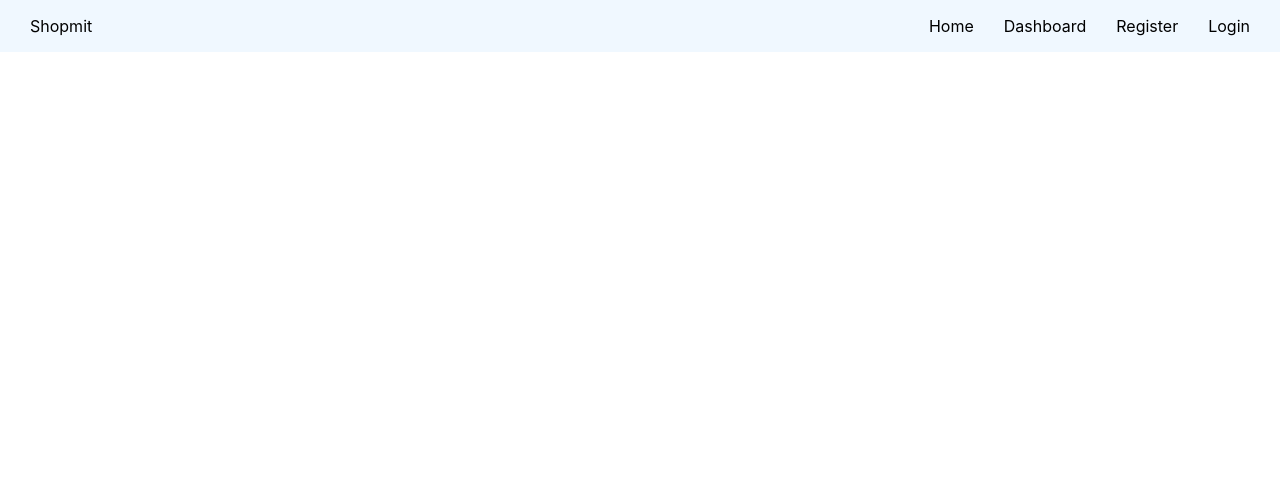
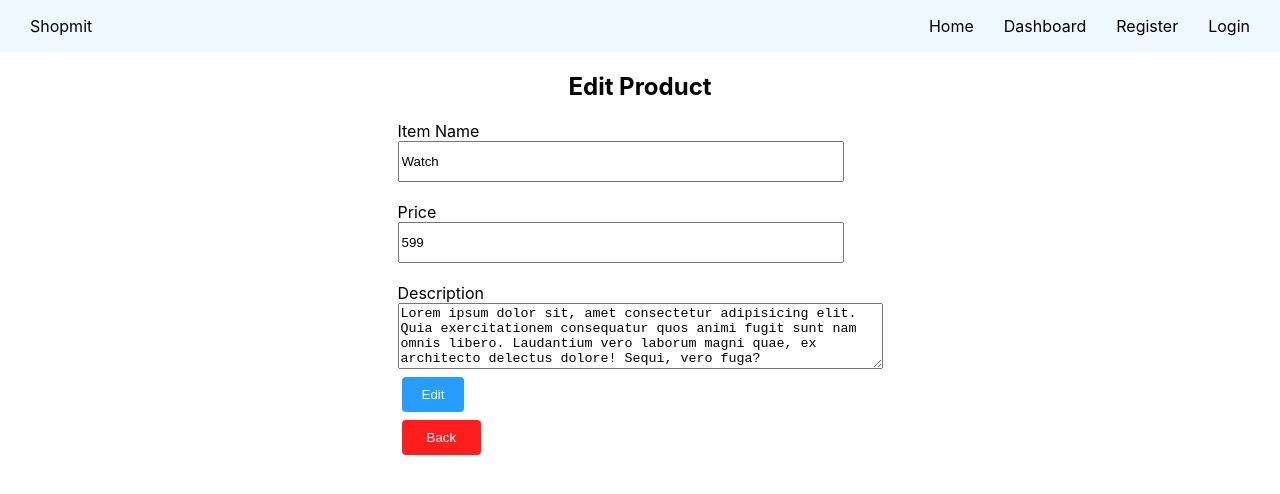
Before and after one commit to Nfon-Carl/Online-Store, a React (Create React App) app: page /dashboard/product/edit/1 in a window 1280 px wide. Shown: the top 494 px of the page. Built offline with nearby package versions, Linux system fonts and the light colour scheme; data requests are answered from the project's data file.

Commit message:
completed edit and delete functionalities

```diff
--- a/data/db.json
+++ b/data/db.json
@@ -1,10 +1,10 @@
 {
   "products": [
     {
-      "title": "Whatever",
-      "image": "/images/camera.jpg",
-      "price": "553",
+      "title": "Watch",
+      "price": "599",
       "description": "Lorem ipsum dolor sit, amet consectetur adipisicing elit. Quia exercitationem consequatur quos animi fugit sunt nam omnis libero. Laudantium vero laborum magni quae, ex architecto delectus dolore! Sequi, vero fuga?",
+      "image": "/images/mac.png",
       "id": "1"
     },
     {
@@ -51,29 +51,24 @@
     },
     {
       "title": "Air Force One's",
+      "price": "220",
+      "description": "Lorem ipsum dolor sit, amet consectetur adipisicing elit. Quia exercitationem consequatur quos animi fugit sunt nam omnis libero. Laudantium vero laborum magni quae, ex architecto delectus dolore! Sequi, vero fuga?",
       "image": "/images/Airforce.jpg",
-      "price": "120",
-      "description": "Lorem ipsum dolor sit, amet consectetur adipisicing elit. Quia exercitationem consequatur quos animi fugit sunt nam omnis libero. Laudantium vero laborum magni quae, ex architecto delectus dolore! Sequi, vero fuga?",
       "id": "8"
     },
     {
-      "title": "Test Product",
-      "price": "200",
-      "description": "this is a test product",
-      "id": "86xRHFr"
+      "title": "HP Pavilon 2020",
+      "price": "2300",
+      "description": "HP pavilon made in 2023 this pc is designed to dahs ahsd a sdasjd a sdasd asd asd",
+      "image": "/images/mac.png",
+      "id": "DC7V8iS"
     },
     {
-      "title": "benz",
-      "price": "1200",
-      "description": "forfma sd; asd asm dad asmdasd ",
-      "id": "NsINktJ"
-    },
-    {
-      "title": "qqwqwqwea",
-      "price": "asdasdasd",
-      "description": "asdasdasdasdasdaasdasd asd asda sdasd",
+      "title": "Dell latitude 13",
+      "price": "200",
+      "description": "this is a very fast pc which can ado a ask ad asdm asdma sdsd sad asds",
       "image": "/images/mac.png",
-      "id": "YOxZhLw"
+      "id": "Tvolx_u"
     }
   ]
 }
--- a/src/App.css
+++ b/src/App.css
@@ -1,4 +1,5 @@
 .navbar {
+  /* position: fixed; */
   display: flex;
   justify-content: space-between;
   padding: 0px 30px;
@@ -78,7 +79,7 @@ a {
   display: flex;
   justify-content: center;
   align-items: center;
-  height: 60vh;
+  height: 90vh;
 }
 
 .search-bar {
--- a/src/App.js
+++ b/src/App.js
@@ -31,7 +31,12 @@ function App() {
           <Route exact path="/" element={<Home />} />
           <Route exact path="/dashboard" element={<Dashboard />} />
           <Route exact path="/dasboard/create" element={<CreateProd />} />
-          <Route exact path="/dashboard/edit" element={<EditProd />} />
+          <Route
+            exact
+            path="dashboard/product/edit/:id"
+            element={<EditProd />}
+          />
+          {/* <Route exact path="/dashboard/product/edit" element={<CreateProd />} /> */}
         </Routes>
       </Router>
     </>
--- a/src/components/dashboard.jsx
+++ b/src/components/dashboard.jsx
@@ -1,6 +1,6 @@
 import { DotSpinner } from "@uiball/loaders";
 import useFetch from "./useFetch";
-import { Link } from "react-router-dom";
+import { Link, useNavigate } from "react-router-dom";
 
 const Dashboard = () => {
   const {
@@ -9,6 +9,29 @@ const Dashboard = () => {
     Error,
   } = useFetch("http://localhost:8002/products");
   console.log(products);
+  const navigate = useNavigate();
+
+  const loadEdit = (id) => {
+    console.log(id);
+    navigate("/dashboard/product/edit/" + id);
+  };
+
+  const deleteProduct = (id) => {
+    if (window.confirm("Do you want to delete this Product ?")) {
+      fetch("http://localhost:8002/products/" + id, {
+        method: "DELETE",
+      })
+        .then((res) => {
+          window.location.reload();
+
+          alert("Removed successfully.");
+        })
+        .catch((err) => {
+          console.log(err.message);
+        });
+    }
+  };
+
   return (
     <>
       {isPending && (
@@ -46,8 +69,22 @@ const Dashboard = () => {
                         <button className="details-btn">
                           <a href={`/product-details/${item.id}`}>Details</a>
                         </button>
-                        <button className="edit-btn">Edit</button>
-                        <button className="delete-btn">Delete</button>
+                        <button
+                          className="edit-btn"
+                          onClick={() => {
+                            loadEdit(item.id);
+                          }}
+                        >
+                          Edit
+                        </button>
+                        <button
+                          className="delete-btn"
+                          onClick={() => {
+                            deleteProduct(item.id);
+                          }}
+                        >
+                          Delete
+                        </button>
                       </div>
                     </td>
                   </tr>
--- a/src/components/editProd.jsx
+++ b/src/components/editProd.jsx
@@ -1,5 +1,104 @@
+import useFetch from "./useFetch";
+import { DotSpinner } from "@uiball/loaders";
+import { useNavigate } from "react-router-dom";
+import { useEffect, useState } from "react";
+import { Link } from "react-router-dom";
+import { useParams } from "react-router-dom";
+
 const EditProd = () => {
-  return <></>;
+  const { id } = useParams();
+  const navigate = useNavigate();
+  //   const image = "/images/mac.png";
+
+  useEffect(() => {
+    fetch("http://localhost:8002/products/" + id)
+      .then((res) => {
+        return res.json();
+      })
+      .then((resp) => {
+        setTitle(resp.title);
+        setPrice(resp.price);
+        setDescription(resp.description);
+        setImage(resp.image);
+      })
+      .catch((err) => {
+        console.log(err.message);
+      });
+  }, []);
+
+  const [title, setTitle] = useState("");
+  const [price, setPrice] = useState("");
+  const [description, setDescription] = useState("");
+  const [image, setImage] = useState("");
+
+  const handleSubmit = (e) => {
+    e.preventDefault();
+    const prodData = { title, price, description, image };
+
+    fetch("http://localhost:8002/products/" + id, {
+      method: "PUT",
+      headers: { "content-type": "application/json" },
+      body: JSON.stringify(prodData),
+    })
+      .then((res) => {
+        alert("Edidted successfully.");
+        navigate("/dashboard");
+      })
+      .catch((err) => {
+        console.log(err.message);
+      });
+  };
+
+  return (
+    <>
+      <h2 className="create-header">Edit Product</h2>
+
+      <div className="create-form">
+        <form onSubmit={handleSubmit}>
+          <div>
+            <label htmlFor="">Item Name</label> <br />
+            <input
+              type="text"
+              value={title}
+              onChange={(e) => setTitle(e.target.value)}
+              required
+            />
+          </div>
+          <br />
+          <div>
+            <label htmlFor="">Price</label>
+            <br />
+            <input
+              type="text"
+              placeholder="$"
+              value={price}
+              onChange={(e) => setPrice(e.target.value)}
+              required
+            />
+          </div>
+          <br />
+          <div>
+            <label htmlFor="">Description</label> <br />
+            <textarea
+              rows="4"
+              cols="58"
+              placeholder="Input Product Description"
+              value={description}
+              onChange={(e) => setDescription(e.target.value)}
+              required
+            ></textarea>
+          </div>
+
+          <button type="submit" className="create-btn">
+            Edit
+          </button>
+          <Link to="/dashboard">
+            <button className="back-btn">Back</button>
+          </Link>
+        </form>
+      </div>
+    </>
+  );
 };
 
 export default EditProd;
```
